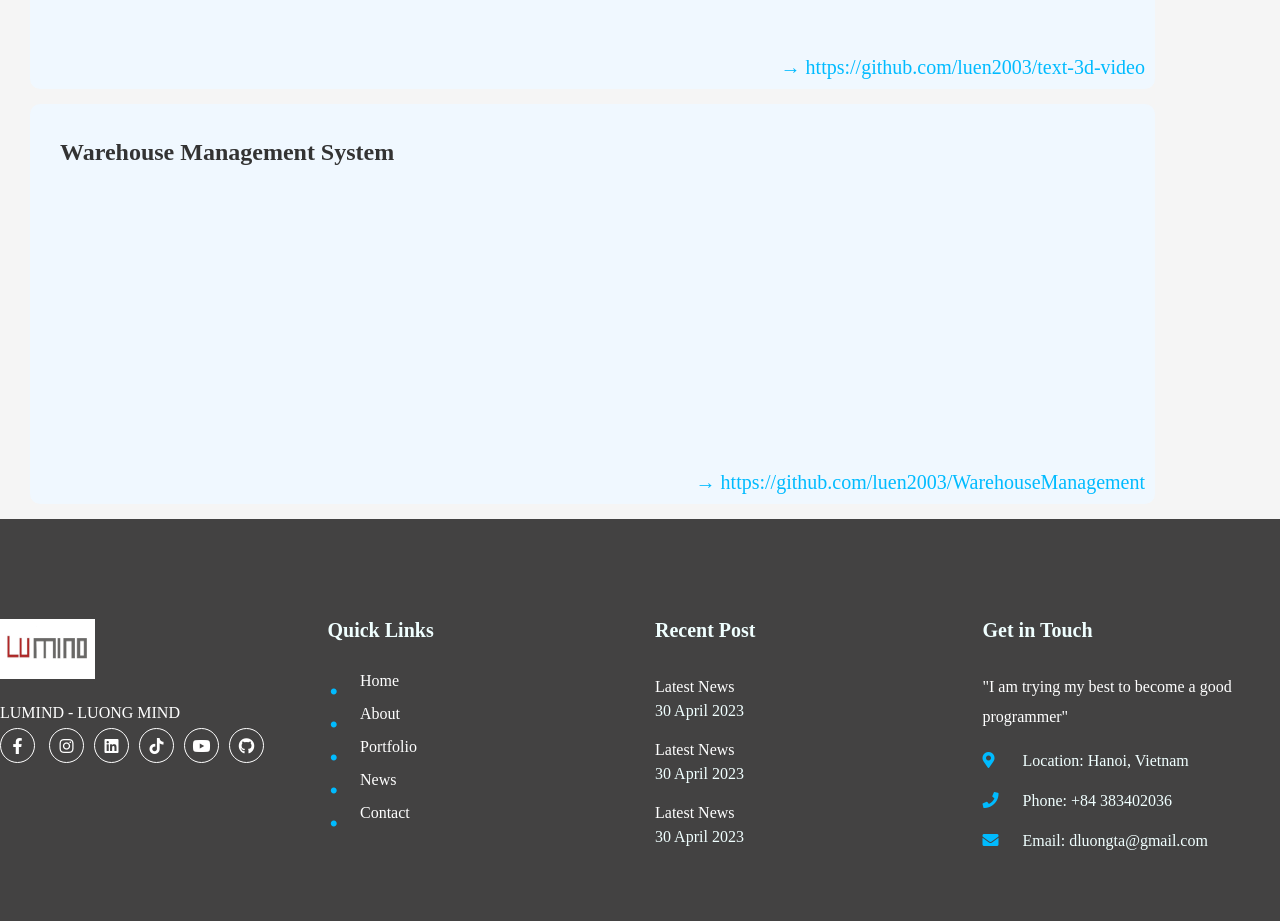
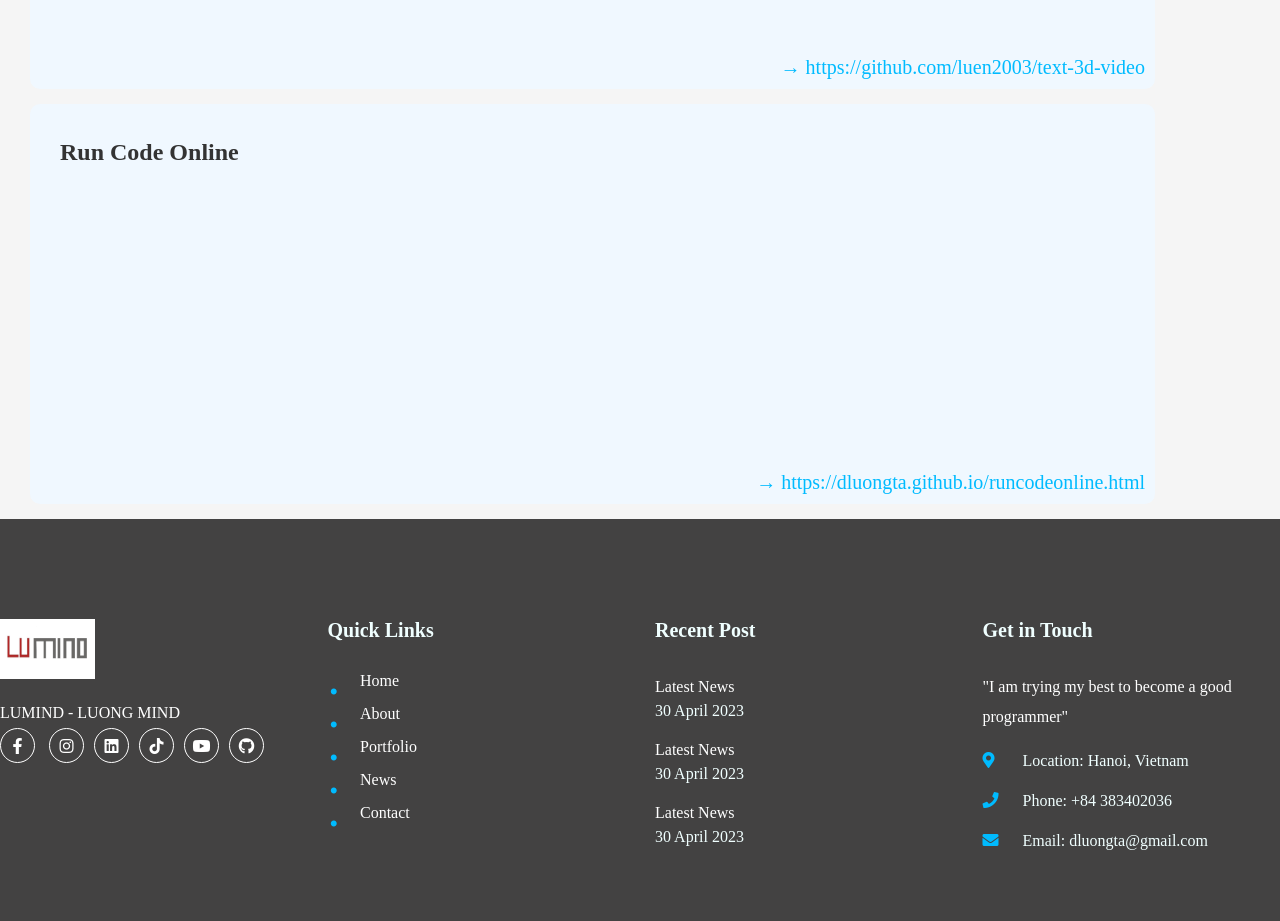
Before and after one commit to dluongta/React_App_CV_Page, a React (Create React App) app: page /pages in a window 1280 px wide. Shown: the part 10840-11761 px from the top of the page. Built offline with nearby package versions, Linux system fonts and the light colour scheme.

Commit message:
complete app

```diff
--- a/src/components/pages/Pages.jsx
+++ b/src/components/pages/Pages.jsx
@@ -136,8 +136,8 @@ export const Pages = () => {
     },
     {
       id: "27",
-      link: "https://github.com/luen2003/WarehouseManagement",
-      linkName: "Warehouse Management System",
+      link: "https://dluongta.github.io/runcodeonline.html",
+      linkName: "Run Code Online",
     }
   ]
   return (
--- a/src/components/pages/Portfolio.jsx
+++ b/src/components/pages/Portfolio.jsx
@@ -161,8 +161,8 @@ export const Portfolio = () => {
     },
     {
       id: "32",
-      link: "https://github.com/luen2003/WarehouseManagement",
-      linkName: "Warehouse Management System",
+      link: "https://dluongta.github.io/runcodeonline.html",
+      linkName: "Run Code Online",
     }
   ];
   return (
```
Also changed, not shown: 7 other files (tests, documents, lock files or other folders).
